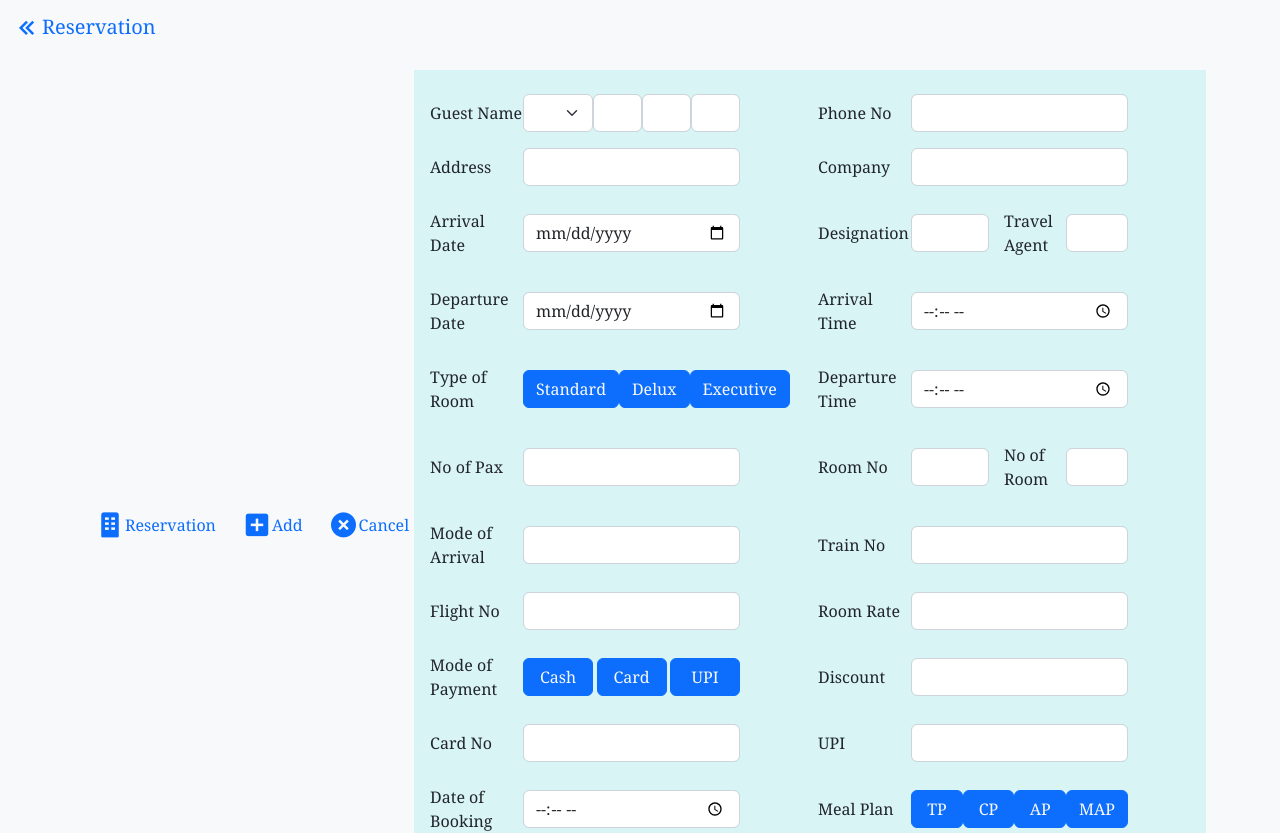
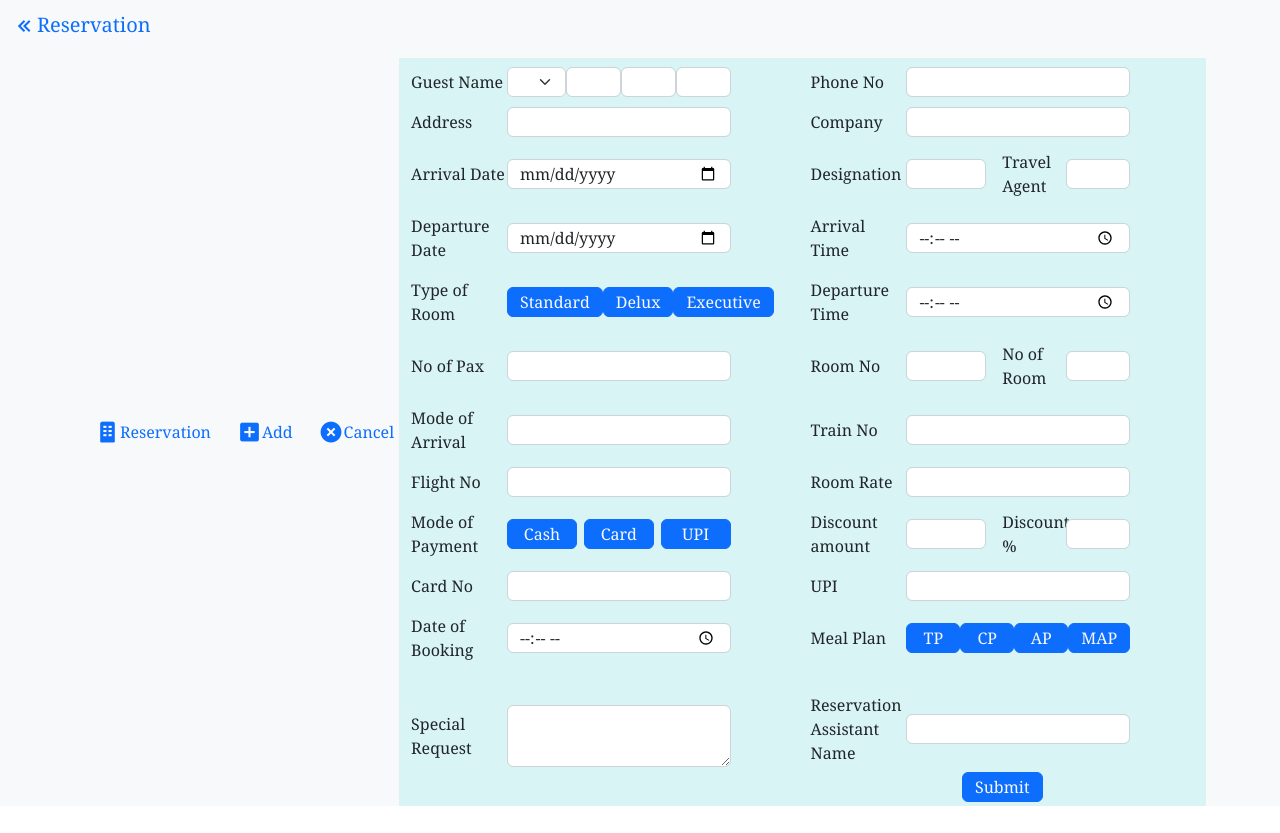
Before and after one commit to Shreya010tech/Frontend, a React (Create React App) app: page /Reservation in a window 1280 px wide. Shown: the top 833 px of the page. After the commit the page ends 810 px from the top, so only its background shows below. Built offline with nearby package versions, Linux system fonts and the light colour scheme.

Commit message:
Updated Reservation Page to avoid y-axis scroll

```diff
--- a/src/CustomCss/Reservation.css
+++ b/src/CustomCss/Reservation.css
@@ -7,10 +7,10 @@
 }
 
 i {
-  font-size: 30px;
+  font-size: 25px;
 }
 
-.w-70 {
+.w-70{
   width: 70px;
 }
 
@@ -38,3 +38,12 @@ table td:first-child {
 .bxs-check-circle {
   font-size: 120px;
 }
+
+.button-padding-5{padding: 5px;}
+
+.height-30{height: 30px;}
+
+.rev-margin-gap{
+  margin-top: 1px !important;
+  margin-bottom: 1px !important;
+}
--- a/src/components/Reservation.jsx
+++ b/src/components/Reservation.jsx
@@ -16,82 +16,82 @@ const Reservation = () => {
             </div>
           </div>
         </nav>
-        <div className="container mb-5">
+        <div className="container mb-1">
           <div className="d-flex justify-content-end column-gap-3">
             <button
               type="button"
-              className="d-flex align-items-center text-primary btn btn-light"
+              className="d-flex align-items-center text-primary btn btn-light button-padding-5"
             >
               <i className="bx bxs-building"></i>Reservation
             </button>
             <button
               type="button"
-              className="d-flex align-items-center text-primary btn btn-light"
+              className="d-flex align-items-center text-primary btn btn-light button-padding-5"
             >
               <i className="bx bxs-plus-square"></i>Add
             </button>
             <button
               type="button"
-              className="d-flex align-items-center text-primary btn btn-light"
+              className="d-flex align-items-center text-primary btn btn-light button-padding-5"
             >
               <i className="bx bxs-x-circle"></i>Cancel
             </button>
           </div>
-          <form className="row g-3 bg-skyblue d-flex align-items-center justify-content-center mt-2 p-2">
-            <div className="col-md-6 d-flex align-items-center">
+          <form className="row g-3 bg-skyblue d-flex align-items-center justify-content-center mt-0 p-1">
+            <div className="col-md-6 d-flex align-items-center rev-margin-gap">
               <label for="name" className="col-sm-3 col-form-label">
                 Guest Name
               </label>
               <div className="col-sm-7 d-flex column-gap-1">
-                <select id="designation" className="form-select">
+                <select id="designation" className="form-select w-50 height-30">
                   <option selected> </option>
                   <option>Mr.</option>
                   <option>Master</option>
                   <option>Miss</option>
                   <option>Mrs.</option>
                 </select>
-                <input type="text" className="form-control" id="inputName" />
-                <input type="text" className="form-control" id="inputName" />
-                <input type="text" className="form-control" id="inputName" />
+                <input type="text" className="form-control height-30" id="inputName"/>
+                <input type="text" className="form-control height-30" id="inputName"/>
+                <input type="text" className="form-control height-30" id="inputName"/>
               </div>
             </div>
-            <div className="col-md-6 d-flex align-items-center">
+            <div className="col-md-6 d-flex align-items-center rev-margin-gap">
               <label for="Phone Number" className="col-sm-3 col-form-label">
                 Phone No{" "}
               </label>
               <div className="col-sm-7">
-                <input type="text" className="form-control" id="inputNumber" />
+                <input type="text" className="form-control height-30" id="inputNumber"/>
               </div>
             </div>
-            <div className="col-md-6 d-flex align-items-center">
+            <div className="col-md-6 d-flex align-items-center rev-margin-gap">
               <label for="address" className="col-sm-3 col-form-label">
                 Address{" "}
               </label>
               <div className="col-sm-7">
-                <input type="text" className="form-control" id="inputAddress" />
+                <input type="text" className="form-control height-30" id="inputAddress"/>
               </div>
             </div>
-            <div className="col-md-6 d-flex align-items-center">
+            <div className="col-md-6 d-flex align-items-center rev-margin-gap">
               <label for="company" className="col-sm-3 col-form-label">
                 Company{" "}
               </label>
               <div className="col-sm-7">
-                <input type="text" className="form-control" id="inputCompany" />
+                <input type="text" className="form-control height-30" id="inputCompany"/>
               </div>
             </div>
-            <div className="col-md-6 d-flex align-items-center">
+            <div className="col-md-6 d-flex align-items-center rev-margin-gap">
               <label for="arrivalDate" className="col-sm-3 col-form-label">
                 Arrival Date{" "}
               </label>
               <div className="col-sm-7">
                 <input
                   type="date"
-                  className="form-control"
+                  className="form-control height-30"
                   id="inputArrivalDate"
                 />
               </div>
             </div>
-            <div className="col-md-6 d-flex align-items-center">
+            <div className="col-md-6 d-flex align-items-center rev-margin-gap">
               <div className="col-md-6 d-flex align-items-center">
                 <label for="designation" className="col-sm-6 col-form-label">
                   Designation{" "}
@@ -99,7 +99,7 @@ const Reservation = () => {
                 <div className="col-sm-5">
                   <input
                     type="text"
-                    className="form-control"
+                    className="form-control height-30"
                     id="inputDesignation"
                   />
                 </div>
@@ -111,82 +111,82 @@ const Reservation = () => {
                 <div className="col-sm-4">
                   <input
                     type="text"
-                    className="form-control"
+                    className="form-control height-30"
                     id="inputTravelAgent"
                   />
                 </div>
               </div>
             </div>
-            <div className="col-md-6 d-flex align-items-center">
+            <div className="col-md-6 d-flex align-items-center rev-margin-gap">
               <label for="depDate" className="col-sm-3 col-form-label">
                 Departure Date{" "}
               </label>
               <div className="col-sm-7">
                 <input
                   type="date"
-                  className="form-control"
+                  className="form-control height-30"
                   id="inputDepartureDate"
                 />
               </div>
             </div>
-            <div className="col-md-6 d-flex align-items-center">
+            <div className="col-md-6 d-flex align-items-center rev-margin-gap">
               <label for="arrivalTime" className="col-sm-3 col-form-label">
                 Arrival Time{" "}
               </label>
               <div className="col-sm-7">
                 <input
                   type="time"
-                  className="form-control"
+                  className="form-control height-30"
                   id="inputArrivalTime"
                 />
               </div>
             </div>
-            <div className="col-md-6 d-flex align-items-center">
+            <div className="col-md-6 d-flex align-items-center rev-margin-gap">
               <label for="arrivalTime" className="col-sm-3 col-form-label">
                 Type of Room{" "}
               </label>
               <div className="col-sm-7 d-flex justify-content-between">
                 <button
                   type="button"
-                  className="d-flex align-items-center justify-content-center text-light btn btn-primary"
+                  className="d-flex align-items-center justify-content-center text-light btn btn-primary button-padding-5 height-30"
                 >
                   Standard
                 </button>
                 <button
                   type="button"
-                  className="d-flex align-items-center justify-content-center text-light btn btn-primary"
+                  className="d-flex align-items-center justify-content-center text-light btn btn-primary button-padding-5 height-30"
                 >
                   Delux
                 </button>
                 <button
                   type="button"
-                  className="d-flex align-items-center justify-content-center text-light btn btn-primary"
+                  className="d-flex align-items-center justify-content-center text-light btn btn-primary button-padding-5 height-30"
                 >
                   Executive
                 </button>
               </div>
             </div>
-            <div className="col-md-6 d-flex align-items-center">
+            <div className="col-md-6 d-flex align-items-center rev-margin-gap">
               <label for="depTime" className="col-sm-3 col-form-label">
                 Departure Time{" "}
               </label>
               <div className="col-sm-7">
                 <input
                   type="time"
-                  className="form-control"
+                  className="form-control height-30"
                   id="inputDepartureTime"
                 />
               </div>
             </div>
-            <div className="col-md-6 d-flex align-items-center">
+            <div className="col-md-6 d-flex align-items-center rev-margin-gap">
               <label for="pax" className="col-sm-3 col-form-label">
                 No of Pax{" "}
               </label>
               <div className="col-sm-7">
-                <input type="text" className="form-control" id="inputPax" />
+                <input type="text" className="form-control height-30" id="inputPax"/>
               </div>
             </div>
-            <div className="col-md-6 d-flex align-items-center">
+            <div className="col-md-6 d-flex align-items-center rev-margin-gap">
               <div className="col-md-6 d-flex align-items-center">
                 <label for="roomNo" className="col-sm-6 col-form-label">
                   Room No{" "}
@@ -194,7 +194,7 @@ const Reservation = () => {
                 <div className="col-sm-5">
                   <input
                     type="text"
-                    className="form-control"
+                    className="form-control height-30"
                     id="inputRoomNo"
                   />
                 </div>
@@ -206,153 +206,155 @@ const Reservation = () => {
                 <div className="col-sm-4">
                   <input
                     type="text"
-                    className="form-control"
+                    className="form-control height-30"
                     id="inputNoOfRoom"
                   />
                 </div>
               </div>
             </div>
-            <div className="col-md-6 d-flex align-items-center">
+            <div className="col-md-6 d-flex align-items-center rev-margin-gap">
               <label for="modeOfArrival" className="col-sm-3 col-form-label">
                 Mode of Arrival{" "}
               </label>
               <div className="col-sm-7">
                 <input
                   type="text"
-                  className="form-control"
+                  className="form-control height-30"
                   id="inputModeofArrival"
                 />
               </div>
             </div>
-            <div className="col-md-6 d-flex align-items-center">
+            <div className="col-md-6 d-flex align-items-center rev-margin-gap">
               <label for="trainNo" className="col-sm-3 col-form-label">
                 Train No{" "}
               </label>
               <div className="col-sm-7">
-                <input type="text" className="form-control" id="inputTrainNo" />
+                <input type="text" className="form-control height-30" id="inputTrainNo"/>
               </div>
             </div>
-            <div className="col-md-6 d-flex align-items-center">
+            <div className="col-md-6 d-flex align-items-center rev-margin-gap">
               <label for="flightNo" className="col-sm-3 col-form-label">
                 Flight No{" "}
               </label>
               <div className="col-sm-7">
                 <input
                   type="text"
-                  className="form-control"
+                  className="form-control height-30"
                   id="inputFlightNo"
                 />
               </div>
             </div>
-            <div className="col-md-6 d-flex align-items-center">
+            <div className="col-md-6 d-flex align-items-center rev-margin-gap">
               <label for="roomRate" className="col-sm-3 col-form-label">
                 Room Rate{" "}
               </label>
               <div className="col-sm-7">
                 <input
                   type="text"
-                  className="form-control"
+                  className="form-control height-30"
                   id="inputRoomRate"
                 />
               </div>
             </div>
-            <div className="col-md-6 d-flex align-items-center">
+            <div className="col-md-6 d-flex align-items-center rev-margin-gap">
               <label for="modeOfPayment" className="col-sm-3 col-form-label">
                 Mode of Payment{" "}
               </label>
               <div className="col-sm-7 d-flex justify-content-between">
                 <button
                   type="button"
-                  className="w-70 d-flex align-items-center justify-content-center text-light btn btn-primary"
+                  className="w-70 height-30 d-flex align-items-center justify-content-center text-light btn btn-primary button-padding-5"
                 >
                   Cash
                 </button>
                 <button
                   type="button"
-                  className="w-70 d-flex align-items-center justify-content-center text-light btn btn-primary"
+                  className="w-70 height-30 d-flex align-items-center justify-content-center text-light btn btn-primary button-padding-5"
                 >
                   Card
                 </button>
                 <button
                   type="button"
-                  className="w-70 d-flex align-items-center justify-content-center text-light btn btn-primary"
+                  className="w-70 height-30 d-flex align-items-center justify-content-center text-light btn btn-primary button-padding-5"
                 >
                   UPI
                 </button>
               </div>
             </div>
-            <div className="col-md-6 d-flex align-items-center">
-              <label for="discount" className="col-sm-3 col-form-label">
-                Discount{" "}
-              </label>
-              <div className="col-sm-7">
-                <input
-                  type="text"
-                  className="form-control"
-                  id="inputDiscount"
-                />
-              </div>
+            <div className="col-md-6 d-flex align-items-center rev-margin-gap">
+                <div className="col-md-6 d-flex align-items-center">
+                    <label for="roomNo" className="col-sm-6 col-form-label">Discount amount </label>
+                    <div class="col-sm-5">
+                        <input type="text" className="form-control height-30" id="inputRoomNo" />
+                    </div>
+                </div>
+                <div class="col-md-6 d-flex align-items-center">
+                    <label for="travelAgent" className="col-sm-4 col-form-label">Discount % </label>
+                    <div class="col-sm-4">
+                        <input type="text" className="form-control height-30" id="inputNoOfRoom" />
+                    </div>
+                </div>
             </div>
-            <div className="col-md-6 d-flex align-items-center">
+            <div className="col-md-6 d-flex align-items-center rev-margin-gap">
               <label for="cardNo" className="col-sm-3 col-form-label">
                 Card No{" "}
               </label>
               <div className="col-sm-7">
-                <input type="text" className="form-control" id="inputCardNo" />
+                <input type="text" className="form-control height-30" id="inputCardNo"/>
               </div>
             </div>
-            <div className="col-md-6 d-flex align-items-center">
+            <div className="col-md-6 d-flex align-items-center rev-margin-gap">
               <label for="upi" className="col-sm-3 col-form-label">
                 UPI{" "}
               </label>
               <div className="col-sm-7">
-                <input type="text" className="form-control" id="inputupi" />
+                <input type="text" className="form-control height-30" id="inputupi"/>
               </div>
             </div>
-            <div className="col-md-6 d-flex align-items-center">
+            <div className="col-md-6 d-flex align-items-center rev-margin-gap">
               <label for="dateOfBooking" className="col-sm-3 col-form-label">
                 Date of Booking{" "}
               </label>
               <div className="col-sm-7">
                 <input
                   type="time"
-                  className="form-control"
+                  className="form-control height-30"
                   id="inputBookingDate"
                 />
               </div>
             </div>
-            <div className="col-md-6 d-flex align-items-center">
+            <div className="col-md-6 d-flex align-items-center rev-margin-gap">
               <label for="mealPlan" className="col-sm-3 col-form-label">
                 Meal Plan{" "}
               </label>
               <div className="col-sm-7 d-flex justify-content-between">
                 <button
                   type="button"
-                  className="w-70 d-flex align-items-center justify-content-center text-light btn btn-primary"
+                  className="w-70 height-30 d-flex align-items-center justify-content-center text-light btn btn-primary button-padding-5"
                 >
                   TP
                 </button>
                 <button
                   type="button"
-                  className="w-70 d-flex align-items-center justify-content-center text-light btn btn-primary"
+                  className="w-70 height-30 d-flex align-items-center justify-content-center text-light btn btn-primary button-padding-5"
                 >
                   CP
                 </button>
                 <button
                   type="button"
-                  className="w-70 d-flex align-items-center justify-content-center text-light btn btn-primary"
+                  className="w-70 height-30 d-flex align-items-center justify-content-center text-light btn btn-primary button-padding-5"
                 >
                   AP
                 </button>
                 <button
                   type="button"
-                  className="w-70 d-flex align-items-center justify-content-center text-light btn btn-primary"
+                  className="w-70 height-30 d-flex align-items-center justify-content-center text-light btn btn-primary button-padding-5"
                 >
                   MAP
                 </button>
               </div>
             </div>
-            <div className="col-md-6 d-flex">
+            <div className="col-md-6 d-flex rev-margin-gap">
               <label for="request" className="col-sm-3 col-form-label">
                 Special Request{" "}
               </label>
@@ -360,11 +362,11 @@ const Reservation = () => {
                 <textarea
                   className="form-control"
                   id="inputRequest"
-                  rows="3"
+                  rows="2"
                 ></textarea>
               </div>
             </div>
-            <div className="col-md-6 d-flex flex-column">
+            <div className="col-md-6 d-flex flex-column rev-margin-rev-margin-gap">
               <div className="col-12 d-flex align-items-center">
                 <label
                   for="reservationAssistant"
@@ -375,13 +377,13 @@ const Reservation = () => {
                 <div className="col-sm-7">
                   <input
                     type="text"
-                    className="form-control"
+                    className="form-control height-30"
                     id="inputReservationAssistantName"
                   />
                 </div>
               </div>
               <div className="col-12 d-flex align-items-center justify-content-center">
-                <button type="submit" className="btn btn-primary">
+                <button type="submit" className="d-flex align-items-center justify-content-center text-light btn btn-primary height-30 button-padding-5">
                   Submit
                 </button>
               </div>
```
